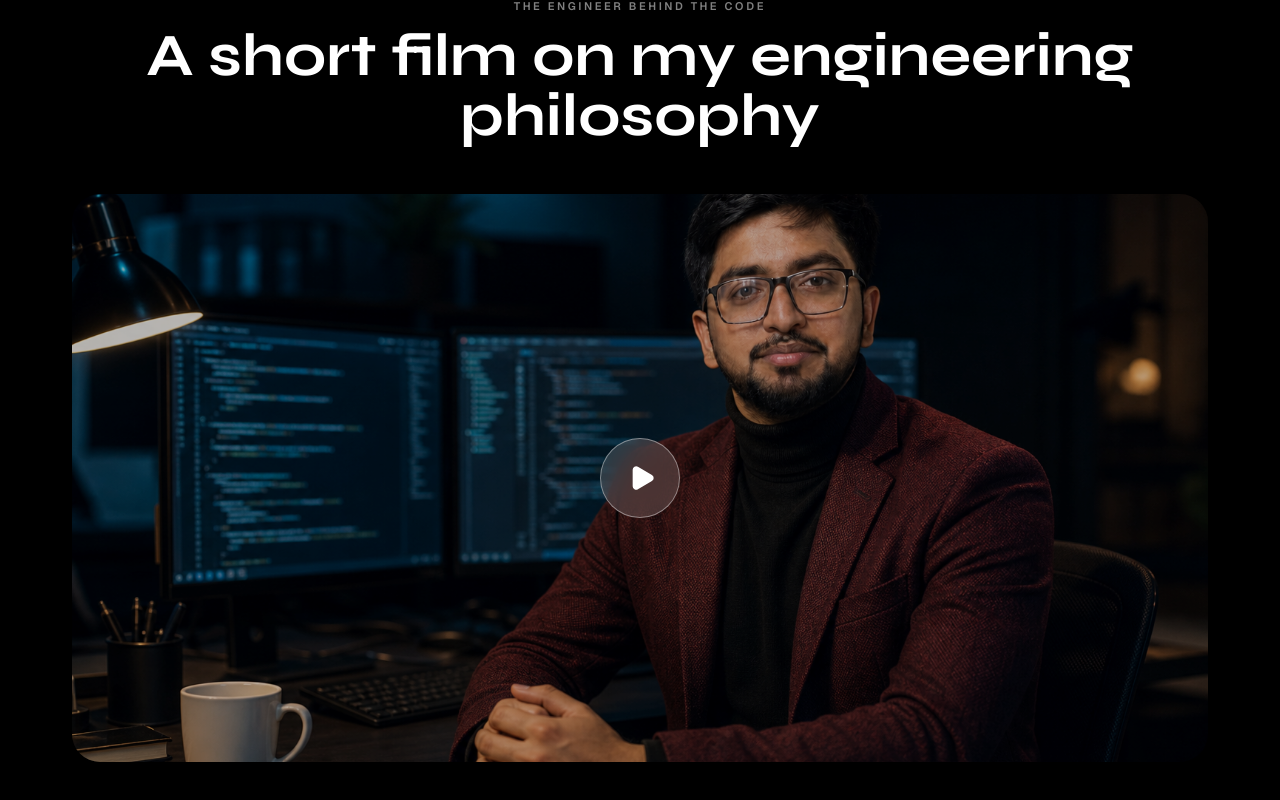
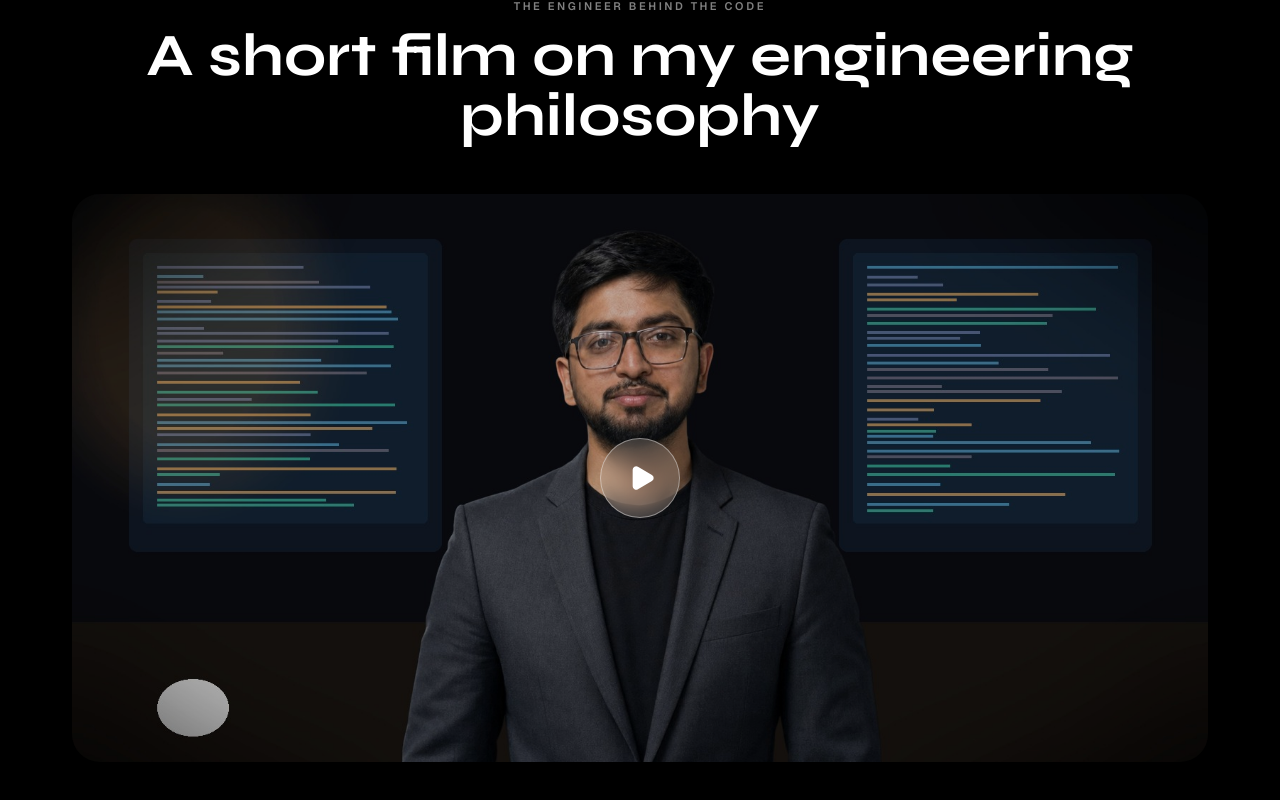
Before and after one commit to ZakirCodeArchitect/zakir-matloob, a Next.js app: page / in a window 1280 px wide. Shown: the part 6998-7798 px from the top of the page. Built offline with nearby package versions, Linux system fonts and the light colour scheme.

Commit message:
Fix philosophy still to use Zakir's real likeness
Replace the cached stock film frame with a new asset built from his
headshot so the section face is unmistakably his.

Co-authored-by: zakirmatloob149 <zakirmatloob149@gmail.com>

```diff
--- a/src/components/sections/philosophy.tsx
+++ b/src/components/sections/philosophy.tsx
@@ -4,6 +4,7 @@ import { Play } from "lucide-react";
 import Image from "next/image";
 import { useState } from "react";
 import { Reveal } from "@/components/reveal";
+import { site } from "@/lib/data";
 
 export function Philosophy() {
   const [open, setOpen] = useState(false);
@@ -26,10 +27,12 @@ export function Philosophy() {
         >
           <div className="relative aspect-[16/8] min-h-[240px]">
             <Image
-              src="/images/philosophy-film.png"
-              alt="Engineering philosophy film still"
+              src="/images/philosophy-film-zakir.jpg"
+              alt={`${site.name} — engineering philosophy film still`}
               fill
-              className="object-cover transition duration-700 group-hover:scale-[1.03]"
+              className="object-cover object-[center_18%] transition duration-700 group-hover:scale-[1.03]"
+              sizes="(max-width: 1200px) 100vw, 1200px"
+              priority
             />
             <div className="absolute inset-0 bg-black/25" />
             <span className="absolute inset-0 m-auto flex size-20 items-center justify-center rounded-full border border-white/40 bg-white/15 text-white backdrop-blur-md">
```
Also changed, not shown: public/images/philosophy-film-zakir.jpg (added), public/images/philosophy-film.png.
